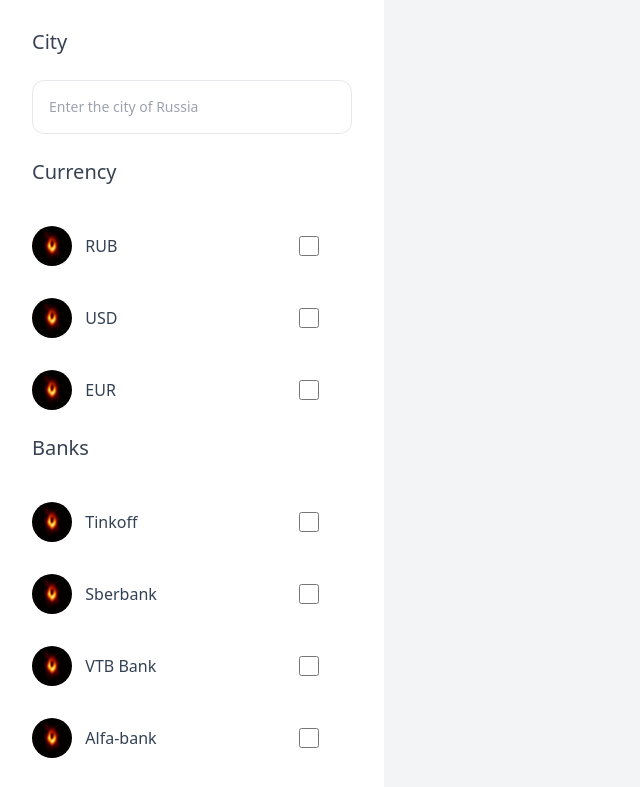
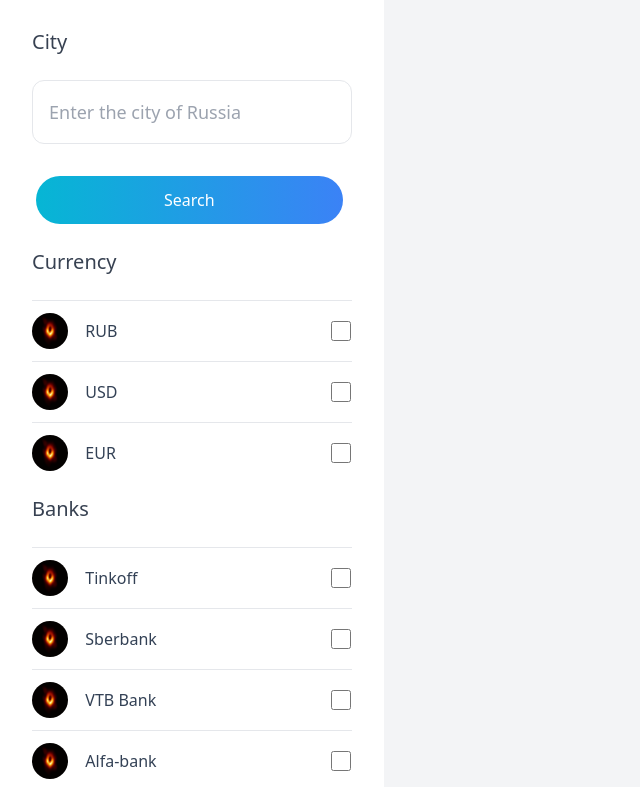
Before and after one commit to Bushmester/atm_tracker, a plain HTML site: page web/index.html in a window 1280 px wide. Shown: the top 787 px of the page, without its empty margins (0-640 px from the left). Drawn offline with nearby package versions, Linux system fonts and the light colour scheme.

Commit message:
Add search btn

```diff
--- a/web/index.html
+++ b/web/index.html
@@ -12,19 +12,23 @@
         <div id="sidebar" class="w-96 space-y-6 py-7 px-2 absolute inset-y-0 left-0 transform -translate-x-full md:relative md:translate-x-0 transition duration-200 ease-in-out">
             <label class="block px-6 mb-2 text-xl font-medium">
                 <div id="city" class="pb-6 text-gray-700">City</div>
-                <input class="block p-4 w-full border text-sm rounded-xl focus:ring-blue-500 focus:border-blue-500 block w-full p-2.5" placeholder="Enter the city of Russia">
+                <input class="block p-4 h-16 text-lg border rounded-xl focus:ring-blue-500 focus:border-blue-500 block w-full p-2.5" placeholder="Enter the city of Russia">
             </label>
+
+            <button class="search btn text-white mx-7 px-32 py-3 rounded-full text-1xl font-medium bg-gradient-to-r from-cyan-500 to-blue-500 hover:bg-gradient-to-bl focus:ring-4 focus:ring-cyan-300 transition duration-300">
+                Search
+            </button>
 
             <div class="px-6 mb-2 text-xl font-medium text-gray-700">Currency</div>
             <ul role="list" class="px-6 divide-y divide-slate-200">
                 <div id="currencies">
                     <template id="currency-temp-id">
-                        <li class="flex py-4 first:pt-0 last:pb-0">
+                        <li class="flex py-3 first:pt-0 last:pb-0 border-t">
                             <div class="overflow-hidden w-full">
                                 <label for="" class="grid grid-cols-6">
-                                    <img class="h-10 w-10 rounded-full" src="./static/img/black.png" alt="" />
+                                    <img class="h-9 w-9 rounded-full" src="./static/img/black.png" alt="" />
                                     <p id="name_item_cur" class="col-span-4 text-md font-medium text-slate-700 hover:text-slate-900 text-start self-center"></p>
-                                    <input name="currency_check" type="checkbox" class="form-checkbox h-5 w-5 text-gray-600 self-center" value="">
+                                    <input name="currency_check" type="checkbox" class="ml-8 form-checkbox h-5 w-5 text-gray-600 self-center" value="">
                                 </label>
                             </div>
                         </li>
@@ -36,12 +40,12 @@
             <ul role="list" class="px-6 divide-y divide-slate-200">
                 <div id="banks">
                     <template id="bank-temp-id">
-                        <li class="flex py-4 first:pt-0 last:pb-0">
+                        <li class="flex py-3 first:pt-0 last:pb-0 border-t">
                             <div class="overflow-hidden w-full">
                                 <label for="" class="grid grid-cols-6">
-                                    <img class="h-10 w-10 rounded-full" src="./static/img/black.png" alt="" />
+                                    <img class="h-9 w-9 rounded-full" src="./static/img/black.png" alt="" />
                                     <p id="name_item_bank" class="col-span-4 text-md font-medium text-slate-700 text-start self-center"></p>
-                                    <input name="currency_check" type="checkbox" class="form-checkbox h-5 w-5 text-gray-600 self-center" value="">
+                                    <input name="currency_check" type="checkbox" class="ml-8 form-checkbox h-5 w-5 text-gray-600 self-center" value="">
                                 </label>
                             </div>
                         </li>
```
